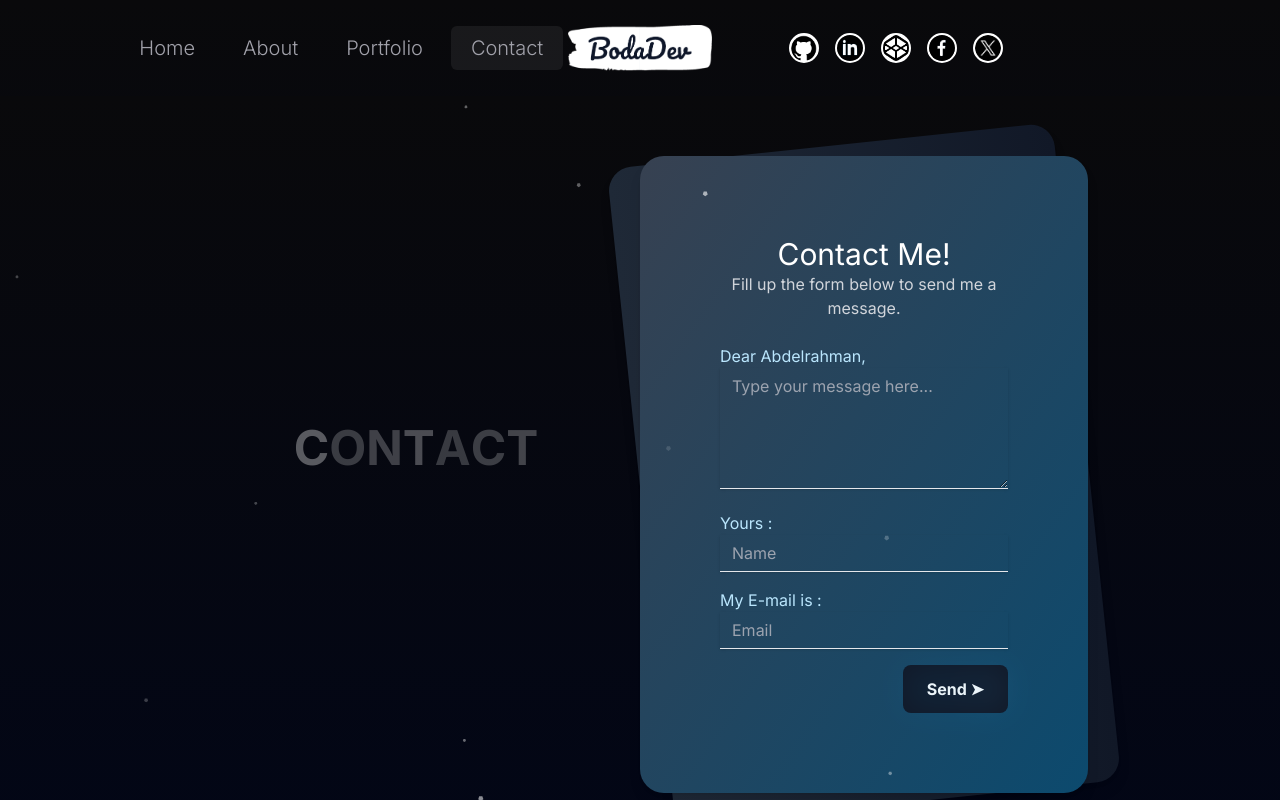
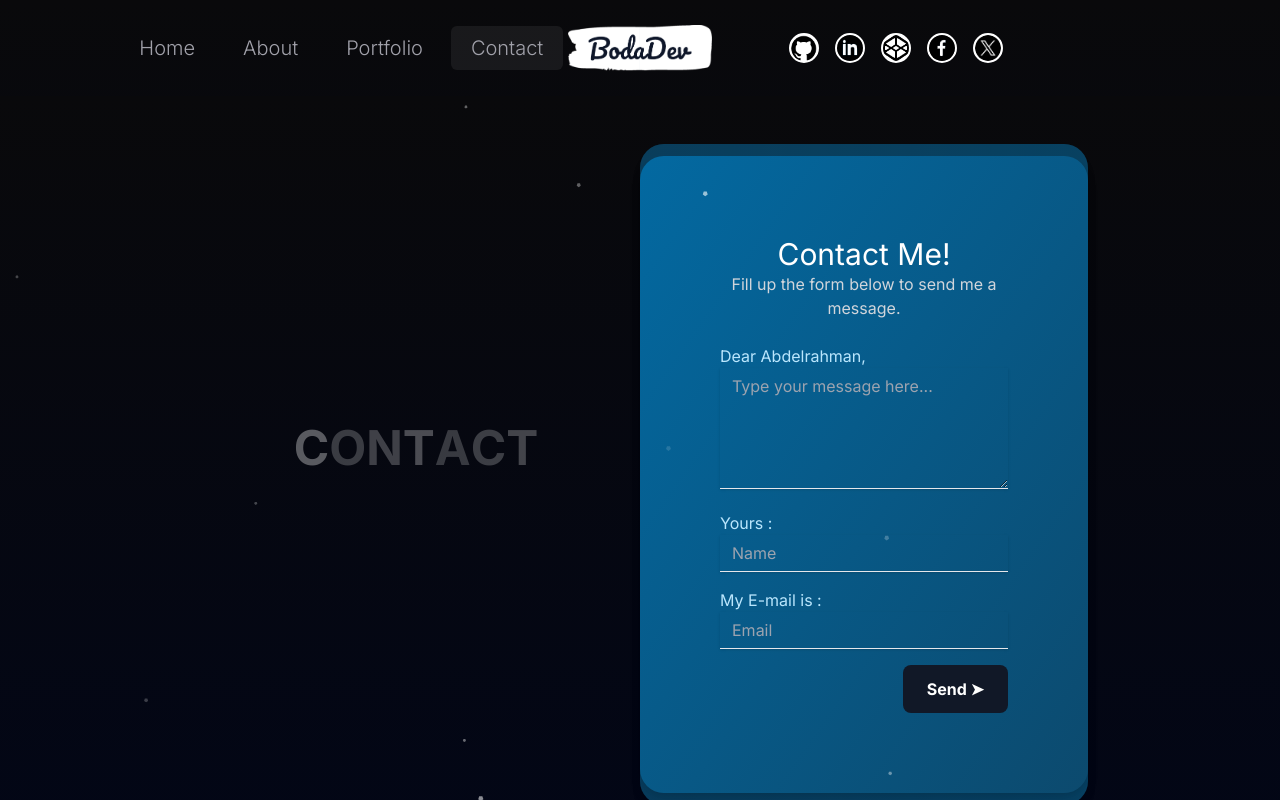
Before and after one commit to ar-refai/js-react-next-portfolio-, a Next.js app: page /contact in a window 1280 px wide. Built offline with nearby package versions, Linux system fonts and the light colour scheme.

Commit message:
last touch

```diff
--- a/src/app/about/page.jsx
+++ b/src/app/about/page.jsx
@@ -252,7 +252,7 @@ const AboutPage = () => {
                   </div>
                 </motion.div>
                 {/* CENTER */}
-                <div className="w-1/6 flex justify-center mt-20">
+                <div className="w-1/6 flex justify-center mt-32 sm:mt-44 md:mt-44 lg:mt-32 xl:34">
                   {/* LINE */}
                   <div className=" w-1 h-[500px] bg-gray-700 rounded relative">
                     {/* LINE CIRCLE */}
--- a/src/app/contact/page.jsx
+++ b/src/app/contact/page.jsx
@@ -62,12 +62,16 @@ const ContactPage = () => {
           <motion.div>
             <div className="py-6 flex flex-col justify-center sm:py-12">
               <div className="relative group py-3 sm:max-w-xl sm:mx-auto">
-                {/* THE UNDER CARD */}
+                {/* THE UNDER CARD #1 */}
                 <motion.div
-                  className="absolute inset-0 bg-gradient-to-r from-gray-800 to-gray-900 shadow-lg transform group-hover:rotate-6 -rotate-6  sm:-rotate-6 rounded-lg sm:rounded-3xl duration-200 ease-out transition-all">
+                  className="absolute inset-0 bg-gradient-to-r from-sky-800 opacity-50 to-sky-900 shadow-lg transform group-hover:rotate-6  rounded-lg sm:rounded-3xl duration-200 ease-out transition-all">
+                </motion.div>
+                {/* THE UNDER CARD #2 */}
+                <motion.div
+                  className="absolute inset-0 bg-gradient-to-r from-sky-900 opacity-50 to-sky-800 shadow-lg transform group-hover:rotate-12 rounded-lg sm:rounded-3xl duration-200 ease-out transition-all">
                 </motion.div>
                 {/* THE UPPER CARD */}
-                <motion.div className="text-white relative px-4 py-10 bg-gradient-to-br from-gray-700 to-sky-900 shadow-lg rounded-lg sm:rounded-3xl sm:p-20 duration-200 ease-out transition-all group-hover:-rotate-3">
+                <motion.div className="text-white relative px-4 py-10 bg-gradient-to-br from-sky-700 to-sky-900 shadow-lg rounded-lg sm:rounded-3xl sm:p-20 duration-200 ease-out transition-all group-hover:rotate-2">
 
                   <div className="text-center pb-6">
                     <h1 className="text-3xl">Contact Me!</h1>
@@ -100,15 +104,13 @@ const ContactPage = () => {
 
                     <div className="flex justify-end cursor">
                       <div class="relative inline-flex group/inner">
-                        <div
-                          class="absolute transitiona-all duration-1000 opacity-10 -inset-px bg-gradient-to-r from-[#1a7eb4] via-[#1a7eb4] to-[#3ba2d9] rounded-xl blur-lg group-hover/inner:opacity-100 group-hover/inner:-inset-1 group-hover/inner:duration-100 animate-tilt">
-                        </div>
                         <Button
                           type='submit'
-                          class="relative inline-flex items-center justify-center z-10 cursor-pointer px-6 py-3 text-lg font-bold text-white transition-all bg-sky-950 font-pj rounded-xl focus:outline-none focus:ring-2 focus:ring-offset-2 focus:ring-sky-950"
+                          class="relative inline-flex items-center justify-center cursor-pointer px-6 py-3 text-lg font-bold text-stone-950 transition-all bg-sky-50 font-pj rounded-xl focus:outline-none focus:ring-2 focus:ring-offset-2 z-20 ring-stone-950  y-950 hover:shadow-xl focus:scale-90 hover:translate-x-2"
                           >
                           Send ➤
                           </Button>
+
 
                       </div>
 
--- a/src/app/page.js
+++ b/src/app/page.js
@@ -44,7 +44,7 @@ export default function Home() {
           initial={{ y: 700 }}
           animate={{ y: 0 }}
           transition={{ delay: 0.6, ease: 'easeIn' }}
-          className="h-1/2 lg:h-full lg:w-1/2 flex flex-col gap-4 md:gap-8 items-center justify-around md:justify-center">
+          className="h-1/2 lg:h-full lg:w-1/2 flex flex-col gap-2 md:gap-8 items-center justify-around md:justify-center">
           <h1 className="md:text-6xl text-4xl font-bold self-start">
             {sentence1.map((letter, index) => { return (<HeroText key={index}> {letter} </HeroText>) })}
             <br />
@@ -75,24 +75,24 @@ export default function Home() {
           <div className="relative flex gap-4 w-full">
 
             {/* BTN #1 */}
-            <div class="relative inline-flex  group">
+            <div class="relative inline-flex group">
               <div
-                class="absolute transitiona-all duration-1000 opacity-70 -inset-px bg-gradient-to-r from-[#3ba2d9] via-[#0a74ae55] to-[#1a7eb455] rounded-xl blur-lg group-hover:opacity-100 group-hover:-inset-1 group-hover:duration-200 animate-tilt">
+                class="absolute group-hover:scale-120 transitiona-all duration-1000 opacity-70 -inset-px bg-gradient-to-r from-[#3ba2d9] via-[#0a74ae55] to-[#1a7eb455] rounded-xl blur-lg group-hover:opacity-100 group-hover:-inset-1 group-hover:duration-200 animate-tilt">
               </div>
               <Link href="/portfolio" title="Get quote now"
-                class="relative inline-flex items-center justify-center px-8 py-4 text-lg font-bold text-white transition-all duration-200 bg-gray-900 font-pj rounded-xl focus:outline-none focus:ring-2 focus:ring-offset-2 focus:ring-gray-900"
+                class="relative inline-flex items-center justify-center px-5 py-2 md:px-8 md:py-4 md:font-bold text-md  text-white transition-all duration-200 bg-gray-900 font-pj rounded-xl focus:outline-none focus:ring-2 focus:ring-offset-2 focus:ring-gray-900"
                 role="button">
                   My Projects
               </Link>
             </div>
 
             {/* BTN #2 */ }
-            <div class="relative inline-flex  group">
+            <div class="relative inline-flex group">
               <div
-                class="absolute transitiona-all duration-1000 opacity-70 -inset-px bg-gradient-to-r from-[#1a7eb455] via-[#0a74ae55] to-[#3ba2d9] rounded-xl blur-lg group-hover:opacity-100 group-hover:-inset-1 group-hover:duration-200 animate-tilt">
+                class="absolute group-hover:scale-110 transitiona-all duration-1000 opacity-70 -inset-px bg-gradient-to-r from-[#1a7eb455] via-[#0a74ae55] to-[#3ba2d9] rounded-xl blur-lg group-hover:opacity-100 group-hover:-inset-1 group-hover:duration-200 animate-tilt">
               </div>
               <Link href="/contact" title="Get quote now"
-                class="relative inline-flex items-center justify-center px-8 py-4 text-lg font-bold text-white transition-all duration-200 bg-gray-900 font-pj rounded-xl focus:outline-none focus:ring-2 focus:ring-offset-2 focus:ring-gray-900"
+                class="relative inline-flex items-center justify-center px-5 py-2 md:px-8 md:py-4 md:font-bold text-md  text-white transition-all duration-200 bg-gray-900 font-pj rounded-xl focus:outline-none focus:ring-2 focus:ring-offset-2 focus:ring-gray-900"
                 role="button">Contact Me
               </Link>
             </div>
--- a/src/components/Navbar.jsx
+++ b/src/components/Navbar.jsx
@@ -68,13 +68,13 @@ const Navbar = () => {
     return (
         <div className='h-full flex items-center justify-between px-4 sm:px-8 md:px-12 lg:px-48 text-lg'>
             {/* Links */}
-            <div className='hidden  md:flex gap-2 md:justify-center md:w-1/3 md:ms-2 md:me-7 xl:me-0 xl:ms-0 ms-7 '>
+            <div className='hidden md:flex gap-2 md:justify-center md:w-1/3 md:ms-20 md:me-7 xl:me-0 xl:ms-0 ms-8 '>
 
                 {links.map((link) => <NavLink link={link} key={link.id} />)
                 }
             </div>
             {/* LOGO */}
-            <div className='md:hidden justify-center lg:flex md:w-1/3'>
+            <div className='md:hidden lg:hidden justify-center xl:flex md:w-1/3'>
                 <Link href='/'>
                     <MotionImage
                         priority={true}
```
